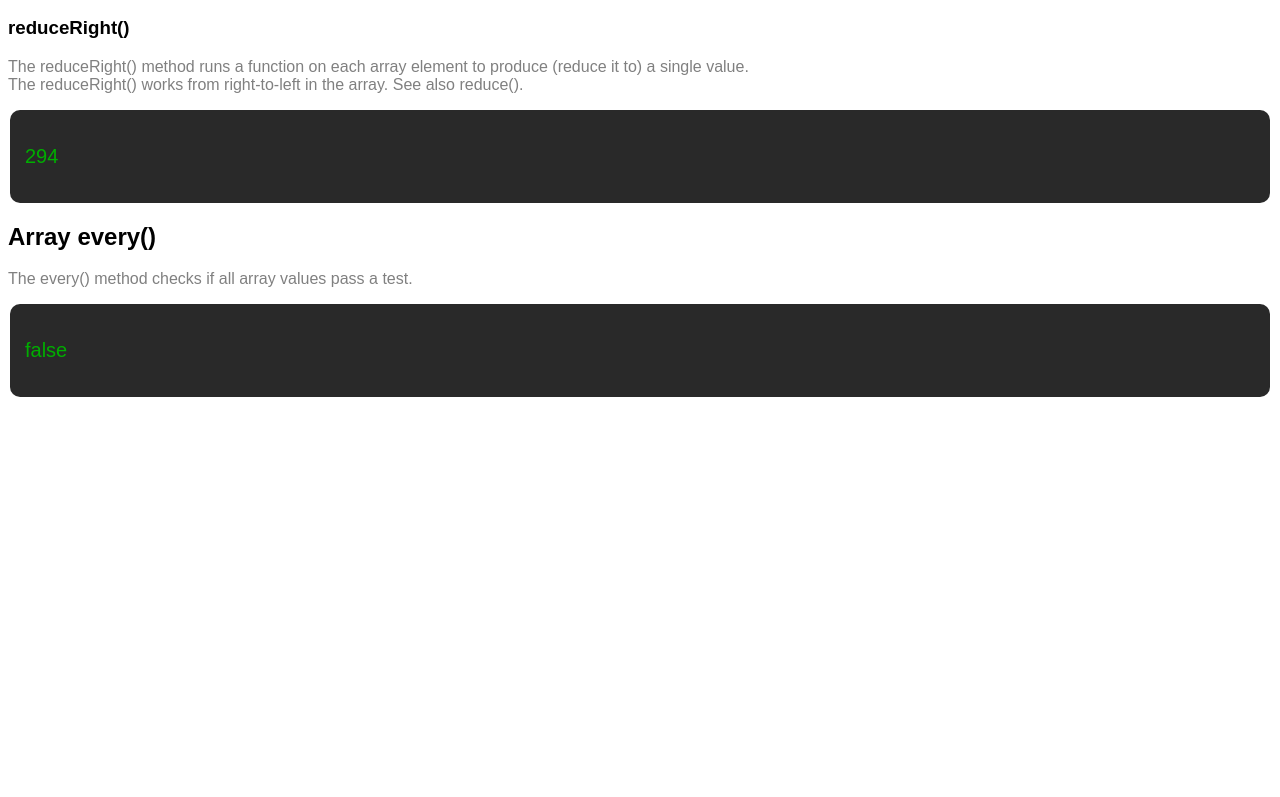
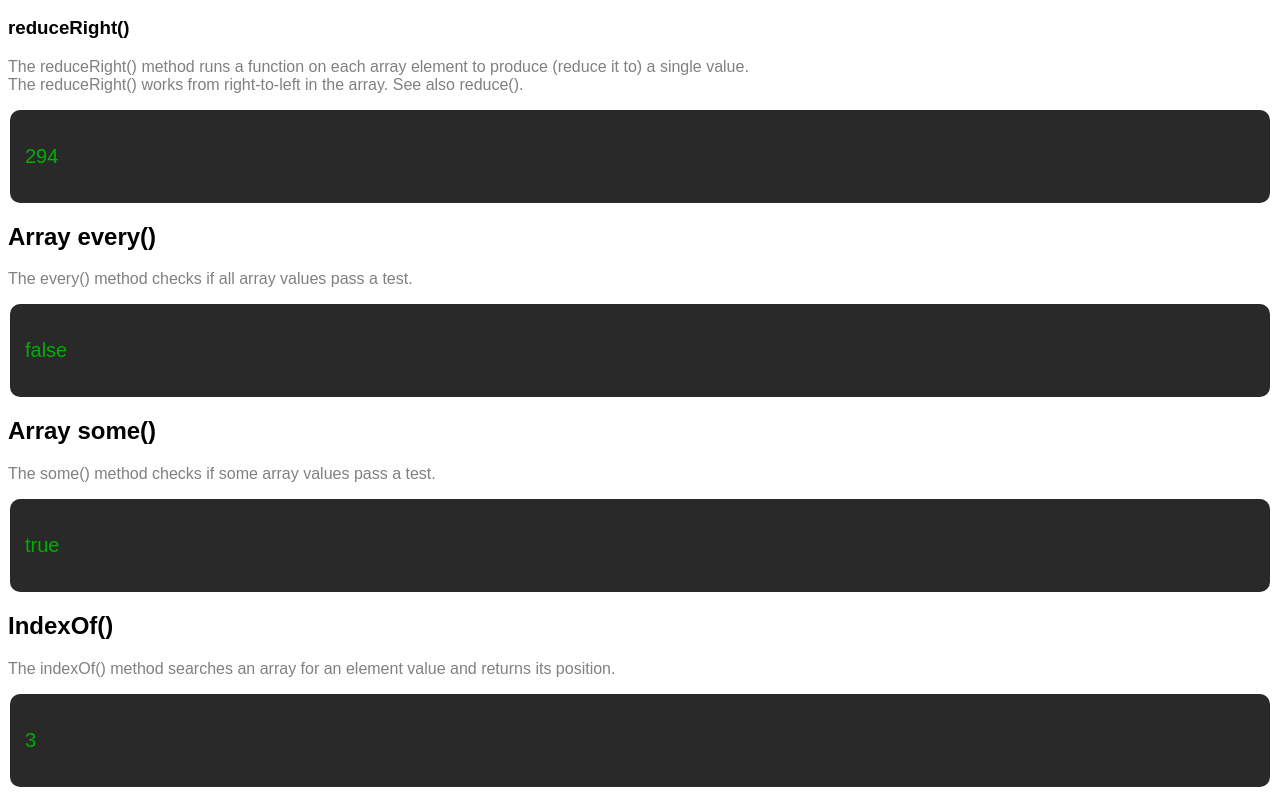
Before and after one commit to ahm-fahim/web2.0, a plain HTML site: page 07-Javascript/10-arrays/iteration.html in a window 1280 px wide. Shown: the part 1279-2076 px from the top of the page. Before the commit the page ends 1686 px from the top, so only its background shows below. Drawn offline with Linux system fonts and the light colour scheme.

Commit message:
iteration

```diff
--- a/07-Javascript/10-arrays/arrayIteration.js
+++ b/07-Javascript/10-arrays/arrayIteration.js
@@ -60,3 +60,16 @@ document.getElementById("every").innerHTML = allOver18;
 function everyFunc(value, index, array) {
     return value > 18;
 }
+
+//some()
+let someOver18 = nums.some(someFunc);
+document.getElementById("some").innerHTML = someOver18;
+function someFunc(value) {
+    return value > 18;
+}
+
+//indexOf
+
+const fruits = ["apple", "banana", "mango"];
+let position = fruits.indexOf("mango") + 1;
+document.getElementById("indexOf").innerHTML = position;
--- a/07-Javascript/10-arrays/iteration.html
+++ b/07-Javascript/10-arrays/iteration.html
@@ -110,6 +110,18 @@
         <div class="code">
             <p id="every"></p>
         </div>
+
+        <h2>Array some()</h2>
+        <p class="discription">The some() method checks if some array values pass a test.</p>
+        <div class="code">
+            <p id="some"></p>
+        </div>
+
+        <h2>IndexOf()</h2>
+        <p class="discription">The indexOf() method searches an array for an element value and returns its position.</p>
+        <div class="code">
+            <p id="indexOf"></p>
+        </div>
         <!-- script js  -->
         <script src="./arrayIteration.js"></script>
     </body>
```
